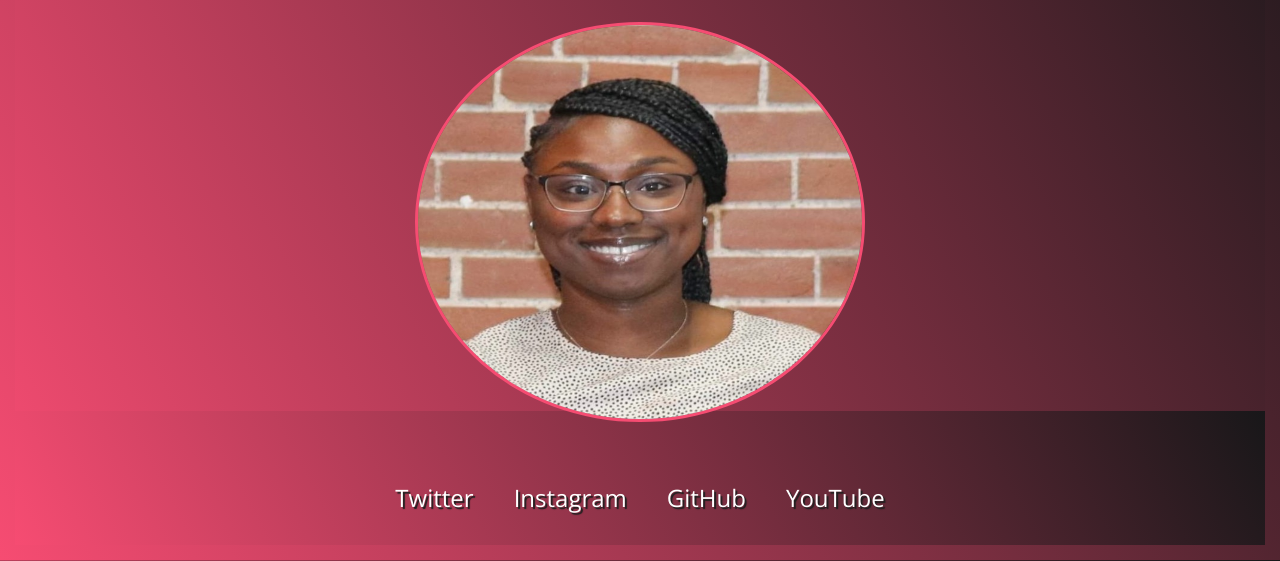
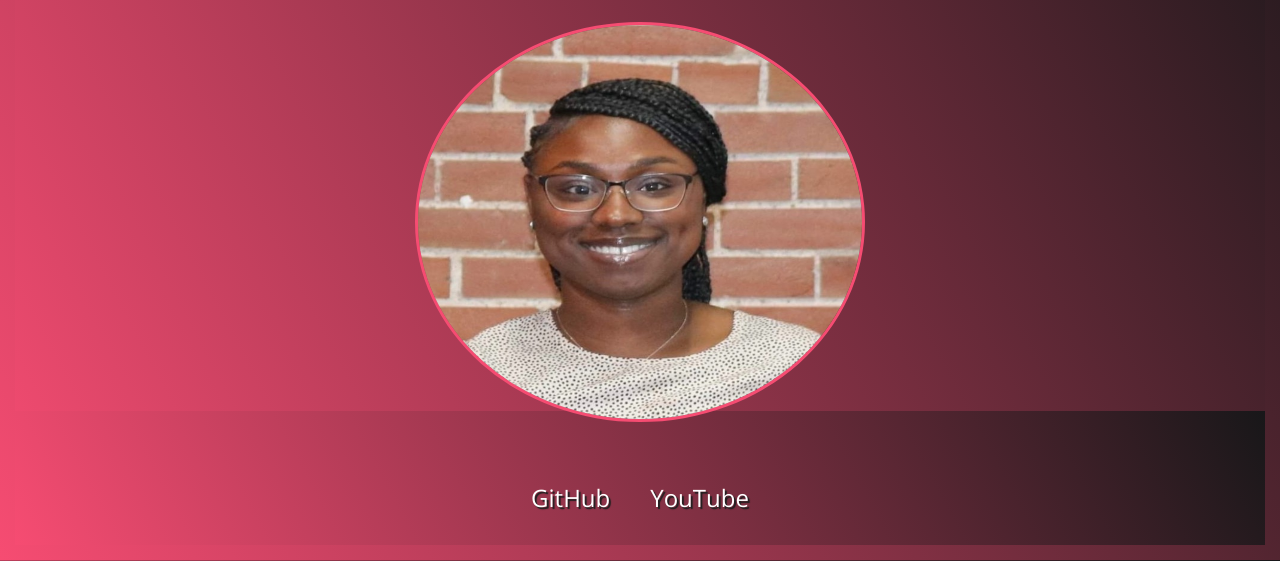
Before and after one commit to Breanna1997/Portfolio, a plain HTML site: page FrontEndPortfolio/index.html in a window 1280 px wide. Shown: the part 304-865 px from the top of the page. Drawn offline with nearby package versions, Linux system fonts and the light colour scheme.

Commit message:
Update index.html

```diff
--- a/FrontEndPortfolio/index.html
+++ b/FrontEndPortfolio/index.html
@@ -35,7 +35,6 @@
       </div>
       <br />
 
-
 <!--Welcome image-->
       <div id="image">
         <!--Image-->
@@ -51,10 +50,10 @@
     <!--footer starts-->
     <footer style="background-image: linear-gradient(62deg, #f64c72 0%, #181719 100%);">
      <div class="contact-links">
-      <a id="profile-link" href="" target="_blank" class="btn contact-details">Twitter</a>
-      <a id="profile-link" href="" target="_blank" class="btn contact-details">Instagram</a>
-      <a id="profile-link" href="" target="_blank" class="btn contact-details">GitHub</a>
-      <a id="profile-link" href="" target="_blank" class="btn contact-details">YouTube</a>
+     <!-- <a id="profile-link" href="" target="_blank" class="btn contact-details">Twitter</a> -->
+     <!-- <a id="profile-link" href="" target="_blank" class="btn contact-details">Instagram</a> -->
+      <a id="profile-link" href="https://github.com/Breanna1997/Portfolio/edit/main/FrontEndPortfolio/index.html" target="_blank" class="btn contact-details">GitHub</a>
+      <a id="profile-link" href="https://www.youtube.com/channel/UCcHVGqyE9XPH1ZyH_14p1og" target="_blank" class="btn contact-details">YouTube</a>
     </div>
     </footer>
     <!--footer ends-->
```
